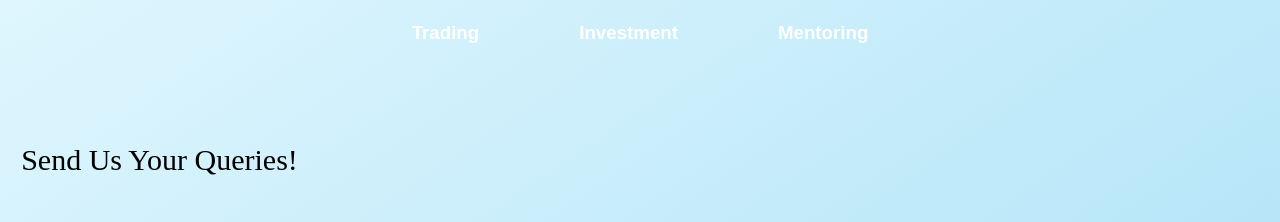
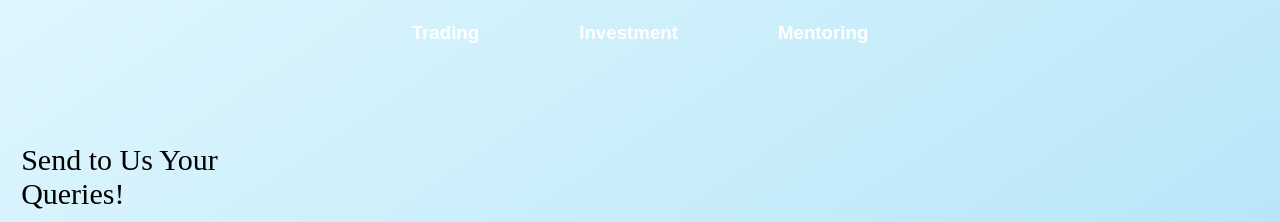
Before and after one commit to aasifghachi/zohne, a plain HTML site: page index.html in a window 1280 px wide. Shown: the part 1087-1309 px from the top of the page. Drawn offline with nearby package versions, Linux system fonts and the light colour scheme.

Commit message:
changed text

```diff
--- a/index.html
+++ b/index.html
@@ -86,7 +86,7 @@
 
 
 <div width="100%" height="auto" style="display:inline-block;">
-    <p class="query">Send Us Your Queries!</p><br>
+    <p class="query">Send to Us Your Queries!</p><br>
     <form action="#" autocomplete="on" novlaidate style="width:50%; height:auto; float:left;">
     <label for="fname">Full name</label><br>
     <input type="text" class="name" id="fname" name="fname"><br><br>
```
